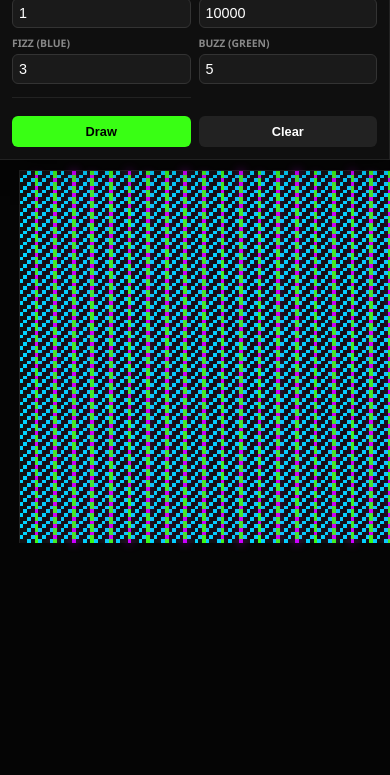
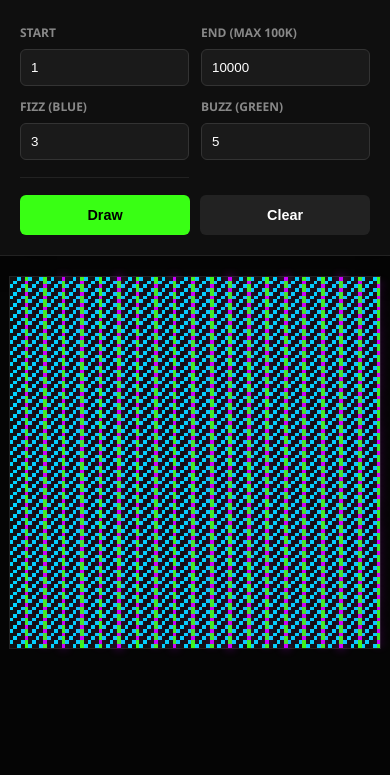
Before and after one commit to IndraLV/web_development_hometask3, a plain HTML site: page index.html in a window 390 px wide. Shown: the part 69-844 px from the top of the page. Drawn offline with Linux system fonts and the light colour scheme.

Commit message:
and again

```diff
--- a/style.css
+++ b/style.css
@@ -13,10 +13,11 @@ body {
     color: #ffffff;
     margin: 0;
     padding: 0;
-    height: 100vh;
-    overflow: hidden;
+    min-height: 100vh;
+    overflow-x: hidden;
 }
 
+/* DATORA IZKĀRTOJUMS */
 .app-layout {
     display: flex;
     height: 100vh;
@@ -117,7 +118,6 @@ button {
 .box {
     width: 100%;
     height: 100%;
-    aspect-ratio: 1 / 1;
 }
 
 .fizz { background-color: var(--fizz-color); }
@@ -129,76 +129,67 @@ button {
 }
 .none { background-color: var(--none-color); }
 
+/* ======================================================
+   MOBILĀ VERSIJA - STRIKTĀ CENTRĒŠANA
+   ====================================================== */
 @media (max-width: 768px) {
     body {
         overflow-y: auto;
     }
 
     .app-layout {
-        flex-direction: column;
-        height: auto;
+        display: block; /* Nomainīts no flex uz block drošākai centrēšanai */
+        width: 100%;
     }
 
     .sidebar {
         width: 100%;
         min-width: 100%;
-        padding: 12px;
-        gap: 10px;
+        padding: 20px;
+        border-right: none;
         border-bottom: 1px solid #222;
         box-sizing: border-box;
+        display: flex;
+        flex-direction: column;
+        align-items: center; /* Centrē visus iekšējos elementus */
     }
 
     h1 {
-        font-size: 1rem;
         text-align: center;
-        margin-bottom: 5px;
+        margin-bottom: 15px;
     }
 
     .controls {
+        width: 100%;
+        max-width: 450px; /* Ierobežo platumu lielākiem telefoniem/planšetēm */
         display: grid;
         grid-template-columns: 1fr 1fr;
-        gap: 8px;
-    }
-
-    .input-group {
-        gap: 4px;
-    }
-
-    .input-group label {
-        font-size: 0.65rem;
-    }
-
-    input {
-        padding: 6px;
-        font-size: 0.9rem;
+        gap: 12px;
+        margin: 0 auto; /* Nocentrē pašu gridu */
     }
 
     .actions {
         grid-column: span 2;
+        display: flex;
         flex-direction: row;
-        gap: 8px;
-        margin-top: 5px;
-    }
-
-    button {
-        padding: 8px;
-        font-size: 0.8rem;
+        gap: 10px;
+        width: 100%;
     }
 
     .canvas-area {
-        padding: 10px;
+        display: block; /* Mainām uz block */
         width: 100%;
-        display: flex;
-        justify-content: center;
-        align-items: flex-start;
+        padding: 20px 0;
+        text-align: center; /* Nodrošina inline-block elementu centrēšanu */
     }
 
     #container {
+        display: grid; /* Režģim jāpaliek grid */
         width: 95vw;
         height: 95vw;
-        max-width: 95vw;
-        max-height: 95vw;
-        margin: 0 auto;
-        aspect-ratio: 1 / 1;
+        max-width: 500px; /* Ierobežojums planšetēm */
+        max-height: 500px;
+        margin: 0 auto; /* Šis ir kritiskais punkts centrēšanai */
+        float: none;
     }
 }
```
